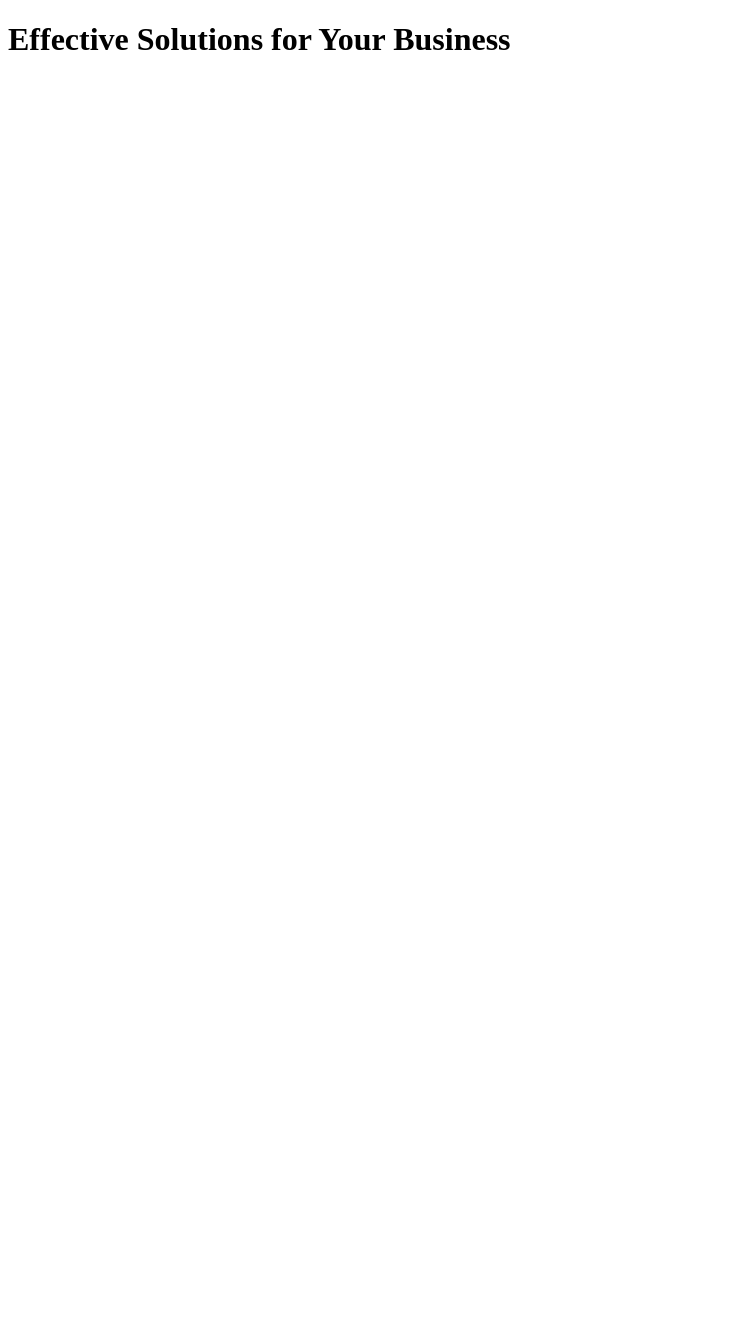
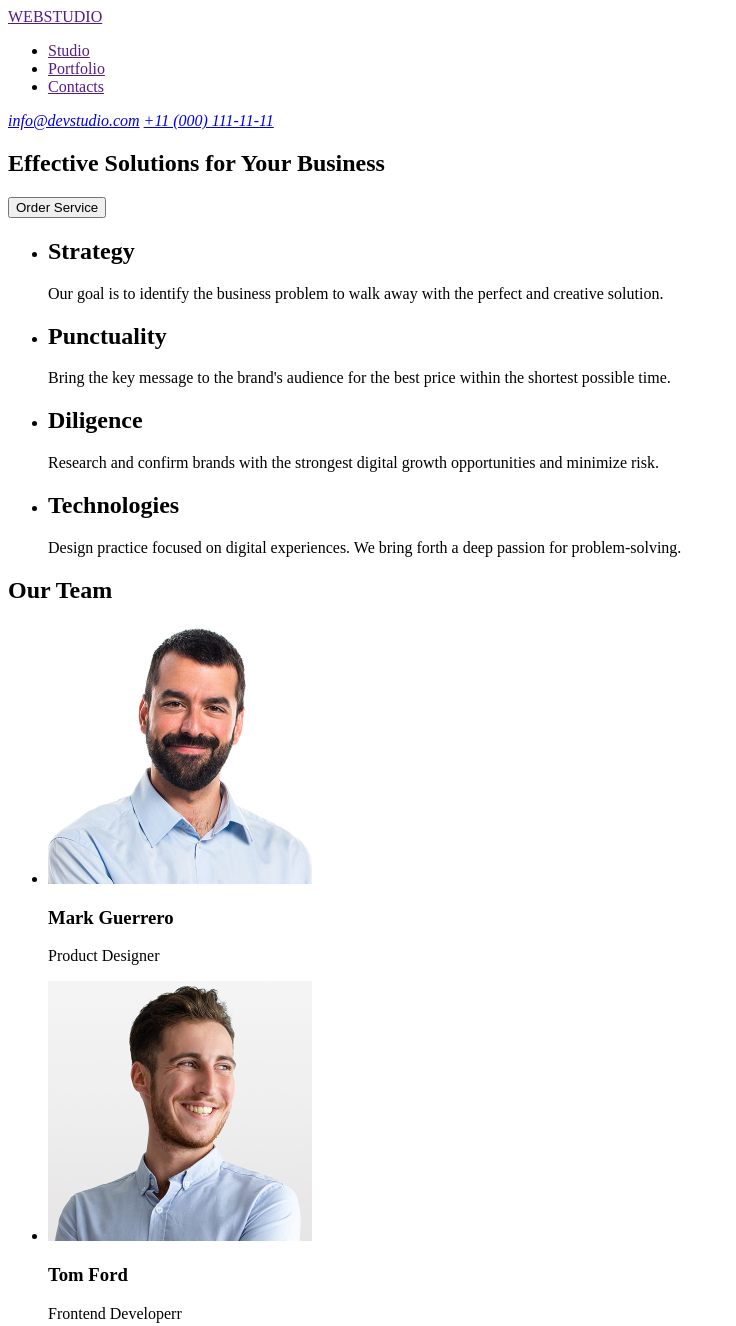
Before and after one commit to Stepan-Parobok/goit-markup-hw-01, a plain HTML site: page index.html in a window 1280 px wide. Shown: the top 1326 px of the page, without its empty margins (0-736 px from the left). Before the commit the page ends 800 px from the top, so only its background shows below. Drawn offline with Linux system fonts and the light colour scheme.

Commit message:
added details

```diff
--- a/index.html
+++ b/index.html
@@ -6,7 +6,93 @@
     <title>Document</title>
 </head>
 <body>
-    <h1>Effective Solutions for Your Business</h1>
+    <header>
+
+     <a href="">WEBSTUDIO</a>
+     <nav>
+      <ul>
+         <li><a href="">Studio</a></li>
+         <li><a href="">Portfolio</a></li>
+         <li><a href="">Contacts</a></li>
+      </ul>
+     </nav>
+     <address>
+        <a href="mailto:info@devstudio.com">info@devstudio.com</a>
+        <a href="tel:+11(000)111-11-11">+11 (000) 111-11-11</a>
+     </address>
+
+    </header>
+    <main>
+     <section>
+        <h1>Effective Solutions for Your Business</h1>
+        <button type="button">Order Service</button>
+     </section>
+     <section>
+     <ul>
+        <li>
+         <h2>Strategy</h2>
+         <p>Our goal is to identify the business problem to walk away with the perfect and creative solution. </p>
+        </li>
+
+        <li>
+         <h2>Punctuality</h2>
+         <p>Bring the key message to the brand's audience for the best price within the shortest possible time.</p>
+        </li>
+
+        <li>
+         <h2>Diligence</h2>
+         <p>Research and confirm brands with the strongest digital growth opportunities and minimize risk.</p>
+        </li>
+
+        <li>
+         <h2>Technologies</h2>
+         <p>Design practice focused on digital experiences. We bring forth a deep passion for problem-solving.</p>
+        </li>
+     </ul>
+     </section>
+     <section>
+        <h2>Our Team</h2>
+     <ul>
+        <li>
+            <img src="images/img-3.jpg" alt="чоловік з чорним волоссям та бородою,що усміхається"
+            width="264"
+            height="260"
+            />
+            <h3>Mark Guerrero</h3>
+            <p>Product Designer</p>
+         </li>
+        <li>
+            <img src="images/img-2.jpg" alt="світловолосий чоловік, що дивиться ліворуч та усміхається"
+            width="264"
+            height="260"
+            />
+            <h3>Tom Ford</h3>
+            <p>Frontend Developerr</p>
+         </li>
+        <li>
+            <img src="images/img-1.jpg" alt="дівчина з довгим волоссям в рожевій кофті"
+            width="264"
+            height="260"
+            />
+            <h3>Camila Garcia</h3>
+            <p>Marketing</p>
+         </li>
+        <li>
+            <img src="images/img.jpg" alt="чоловік у сірому светрі, що усміхається"
+             width="264"
+             height="260"
+             />
+            <h3>Daniel Wilson</h3>
+            <p>UI Designer</p>
+         </li>
+     </ul>
+     </section>
+    </main>
+    <footer>
+        <a href="">WEBSTUDIO</a>
+        <p>Increase the flow of customers and sales for your business with digital marketing & growth solutions.</p>
+
+     </footer>
 
 </body>
 </html>
```
Also changed, not shown: images/img-1.jpg (added), images/img-2.jpg (added), images/img-3.jpg (added), images/img.jpg (added).
